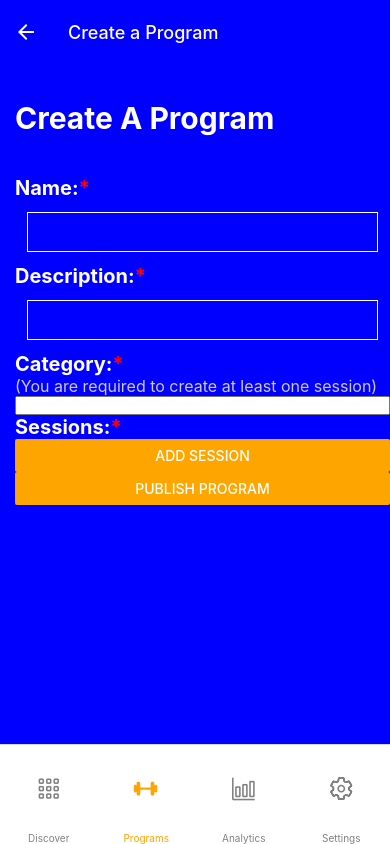
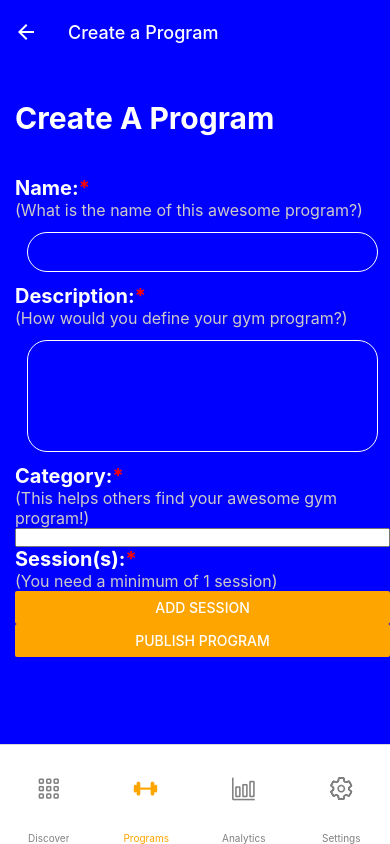
Before and after one commit to KyleGrande/ufit-frontend, a React Native app in the folder UFIT/: screen /Programs in a window 390 px wide. Both pictures are taken after a click on the button "CREATE PROGRAM". Built offline with nearby package versions, Linux system fonts and the light colour scheme; no server answers.

Commit message:
mobile experience changes, sharpened the experience with some styling changes on the form components and made some spacing for scrolling comfortability

```diff
--- a/UFIT/src/screens/UserProgramsStack/ProgramCreation/ProgramCreate.tsx
+++ b/UFIT/src/screens/UserProgramsStack/ProgramCreation/ProgramCreate.tsx
@@ -38,21 +38,8 @@ export default function ProgramCreate({ navigation }: ProgramsMainScreenProps) {
               Name:
               <Text style={{ flexDirection: "row", color: "red" }}>*</Text>
             </Text>
-            <TextInput
-              style={{
-                height: 40,
-                margin: 12,
-                borderWidth: 1,
-                padding: 10,
-                color: "white",
-                borderColor: "white",
-              }}
-              onChangeText={onChangeName}
-              value={name}
-            />
-            <Text style={{ fontSize: 20, color: "white", fontWeight: "bold" }}>
-              Description:
-              <Text style={{ flexDirection: "row", color: "red" }}>*</Text>
+            <Text style={{ color: "#CECACA", fontSize: 16 }}>
+              (What is the name of this awesome program?)
             </Text>
             <TextInput
               style={{
@@ -62,9 +49,33 @@ export default function ProgramCreate({ navigation }: ProgramsMainScreenProps) {
                 padding: 10,
                 color: "white",
                 borderColor: "white",
+                borderRadius: 20
+              }}
+              onChangeText={onChangeName}
+              value={name}
+            />
+            <Text style={{ fontSize: 20, color: "white", fontWeight: "bold" }}>
+              Description:
+              <Text style={{ flexDirection: "row", color: "red" }}>*</Text>
+            </Text>
+            <Text style={{ color: "#CECACA", fontSize: 16 }}>
+              (How would you define your gym program?)
+            </Text>
+            <TextInput
+              style={{
+                height: 40,
+                margin: 12,
+                borderWidth: 1,
+                padding: 10,
+                color: "white",
+                borderColor: "white",
+                paddingBottom: 100,
+                borderRadius:20
               }}
               onChangeText={onChangeDescription}
               value={description}
+              multiline = {true}
+              numberOfLines={4}
             />
             <Text
               style={{
@@ -79,7 +90,7 @@ export default function ProgramCreate({ navigation }: ProgramsMainScreenProps) {
               <Text style={{ color: "red" }}>*</Text>
             </Text>
             <Text style={{ color: "#CECACA", fontSize: 16 }}>
-              (You are required to create at least one session)
+              (This helps others find your awesome gym program!)
             </Text>
             <Picker
               style={{ color: "white", marginTop: 0, paddingTop: 0 }}
@@ -104,9 +115,12 @@ export default function ProgramCreate({ navigation }: ProgramsMainScreenProps) {
               paddingBottom: 0,
             }}
           >
-            Sessions:
+            Session(s):
             <Text style={{ flexDirection: "row", color: "red" }}>*</Text>
           </Text>
+          <Text style={{ color: "#CECACA", fontSize: 16 }}>
+              (You need a minimum of 1 session)
+            </Text>
           <View>
             <Button
               title="Add Session"
--- a/UFIT/src/screens/UserProgramsStack/ProgramCreation/ProgramMovementCreate.tsx
+++ b/UFIT/src/screens/UserProgramsStack/ProgramCreation/ProgramMovementCreate.tsx
@@ -8,6 +8,7 @@ import {
 import { StackParamList } from "../../UserPrograms";
 import { SafeAreaView } from "react-native-safe-area-context";
 import { Picker } from "@react-native-picker/picker";
+import { Linking } from "react-native";
 type ProgramsMainScreenProps = {
   navigation: NativeStackNavigationProp<StackParamList, "User Programs">;
 };
@@ -78,6 +79,9 @@ export default function ProgramMovementCreate({
               Section
               <Text style={{ flexDirection: "row", color: "red" }}>*</Text>:
             </Text>
+            <Text style={{ color: "#CECACA", fontSize: 16 }}>
+              (Choose the best place for your movement)
+            </Text>
 
             <Picker
               style={{ color: "white", marginTop: 0, paddingTop: 0 }}
@@ -94,6 +98,9 @@ export default function ProgramMovementCreate({
               Name
               <Text style={{ flexDirection: "row", color: "red" }}>*</Text>
             </Text>
+            <Text style={{ color: "#CECACA", fontSize: 16 }}>
+              (Name of your movement)
+            </Text>
 
             <TextInput
               style={{
@@ -103,6 +110,7 @@ export default function ProgramMovementCreate({
                 padding: 10,
                 color: "white",
                 borderColor: "white",
+                borderRadius: 20,
               }}
               onChangeText={onChangeMovementName}
               value={movementName}
@@ -111,6 +119,10 @@ export default function ProgramMovementCreate({
             <Text style={{ fontSize: 20, color: "white", fontWeight: "bold" }}>
               Type Of Tracking
               <Text style={{ flexDirection: "row", color: "red" }}>*</Text>:
+            </Text>
+            <Text style={{ color: "#CECACA", fontSize: 16 }}>
+              (This will determine how the movement will be tracked during your
+              workouts)
             </Text>
             <View>
               <Picker
@@ -548,7 +560,10 @@ export default function ProgramMovementCreate({
             <Text style={{ fontSize: 20, color: "white", fontWeight: "bold" }}>
               Describe your movement
             </Text>
-
+            <Text style={{ color: "#CECACA", fontSize: 16 }}>
+              (If you could describe this movement in as few words as
+              possible...)
+            </Text>
             <TextInput
               style={{
                 height: 40,
@@ -557,15 +572,28 @@ export default function ProgramMovementCreate({
                 padding: 10,
                 color: "white",
                 borderColor: "white",
+                borderRadius: 20,
+                paddingBottom: 100
               }}
               onChangeText={onChangeMovementDesc}
               value={movementDesc}
+              multiline = {true}
+              numberOfLines={4}
             />
-
-            <Text style={{ fontSize: 20, color: "white", fontWeight: "bold" }}>
+            <View style={{ paddingBottom: 100 }}>
+              <Text
+                style={{ fontSize: 20, color: "white", fontWeight: "bold" }}
+              >
                 Movement Link
               </Text>
-
+              <Text
+                style={{ color: "#CECACA", fontSize: 16 }}
+                onPress={() =>
+                  Linking.openURL("https://www.youtube.com/watch?v=xvFZjo5PgG0")
+                }
+              >
+                (https://www.youtube.com/watch?v=xvFZjo5PgG0)
+              </Text>
               <TextInput
                 style={{
                   height: 40,
@@ -574,10 +602,12 @@ export default function ProgramMovementCreate({
                   padding: 10,
                   color: "white",
                   borderColor: "white",
+                  borderRadius: 20,
                 }}
                 onChangeText={onChangeMovementLink}
                 value={movementLink}
               />
+            </View>
           </SafeAreaView>
           <View style={{ flex: 1 }}>
             <Button
--- a/UFIT/src/screens/UserProgramsStack/ProgramCreation/ProgramSessionCreate.tsx
+++ b/UFIT/src/screens/UserProgramsStack/ProgramCreation/ProgramSessionCreate.tsx
@@ -37,6 +37,9 @@ export default function ProgramSessionCreate({
               Session Name:
               <Text style={{ flexDirection: "row", color: "red" }}>*</Text>
             </Text>
+            <Text style={{ color: "#CECACA", fontSize: 16 }}>
+              (What is this workout session going to be called?)
+            </Text>
             <TextInput
               style={{
                 height: 40,
@@ -45,6 +48,7 @@ export default function ProgramSessionCreate({
                 padding: 10,
                 color: "white",
                 borderColor: "white",
+                borderRadius: 20
               }}
               onChangeText={onChangeSessionName}
               value={sessionName}
@@ -61,7 +65,9 @@ export default function ProgramSessionCreate({
               Rest Days:
               <Text style={{ flexDirection: "row", color: "red" }}>*</Text>
             </Text>
-
+            <Text style={{ color: "#CECACA", fontSize: 16 }}>
+              (The number of rest days after this workout session)
+            </Text>
             <Picker
               style={{ color: "white", marginTop: 0, paddingTop: 0 }}
               selectedValue={restdays}
```
Lines whose indentation alone changed are shown as unchanged.
